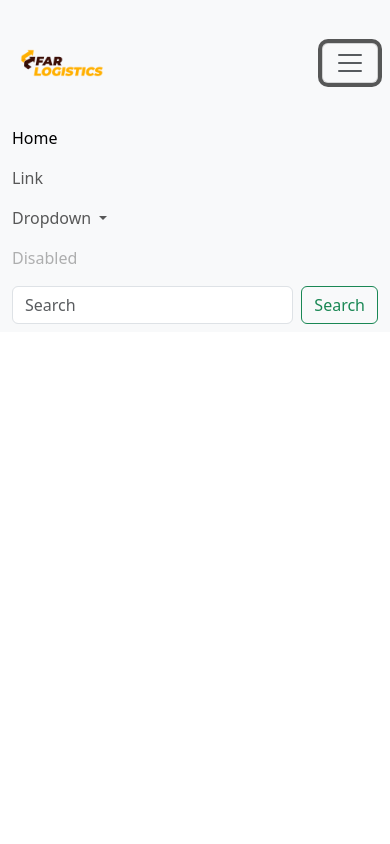
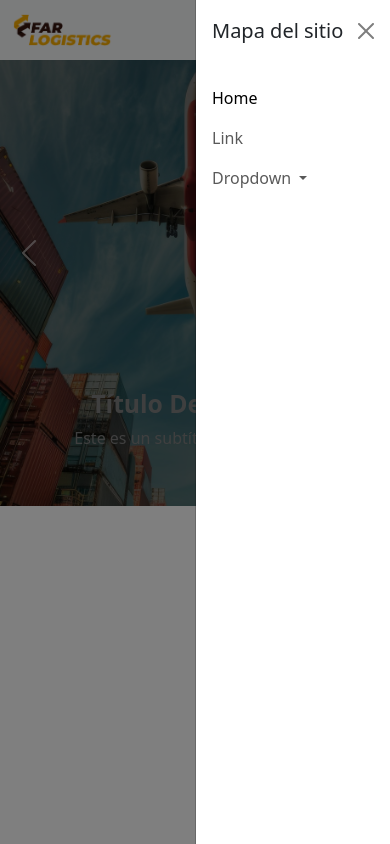
Before and after one commit to maximocirrin/Far-Logistics, a website with bundled scripts: page index.html in a window 390 px wide. Both pictures are taken after a click on the button "Toggle navigation". Built offline with nearby package versions, Linux system fonts and the light colour scheme; files whose address does not match are found by name.

Commit message:
agregamos carousel

```diff
--- a/index.html
+++ b/index.html
@@ -18,18 +18,23 @@
 
 
 
-<body>
 
 <!-- inicio navbar -->
 
-<nav class="navbar navbar-expand-lg bg-body-tertiary">
+<nav class="navbar bg-body-tertiary fixed-top">
     <div class="container-fluid">
-      <a class="navbar-brand" href="#"><img src="Img/LogoSinFondo.png" alt="Bootstrap" width="100" height=""></a>
-      <button class="navbar-toggler" type="button" data-bs-toggle="collapse" data-bs-target="#navbarSupportedContent" aria-controls="navbarSupportedContent" aria-expanded="false" aria-label="Toggle navigation">
+      <a class="navbar-brand" href="#"><img src="Img/LogoSinFondo2.png" alt="Bootstrap" width="100" height="">
+        <body></a>
+      <button class="navbar-toggler rotate-vert-center border-0 shadow-none" type="button" data-bs-toggle="offcanvas" data-bs-target="#offcanvasNavbar" aria-controls="offcanvasNavbar" aria-label="Toggle navigation">
         <span class="navbar-toggler-icon"></span>
       </button>
-      <div class="collapse navbar-collapse" id="navbarSupportedContent">
-        <ul class="navbar-nav me-auto mb-2 mb-lg-0">
+      <div class="offcanvas offcanvas-end w-50 " tabindex="-1" id="offcanvasNavbar" aria-labelledby="offcanvasNavbarLabel">
+        <div class="offcanvas-header">
+          <h5 class="offcanvas-title" id="offcanvasNavbarLabel">Mapa del sitio</h5>
+          <button type="button" class="btn-close shadow-none" data-bs-dismiss="offcanvas" aria-label="Close"></button>
+        </div>
+        <div class="offcanvas-body">
+          <ul class="navbar-nav justify-content-end flex-grow-1 pe-3">
             <li class="nav-item">
               <a class="nav-link active" aria-current="page" href="#">Home</a>
             </li>
@@ -43,24 +48,55 @@
               <ul class="dropdown-menu">
                 <li><a class="dropdown-item" href="#">Action</a></li>
                 <li><a class="dropdown-item" href="#">Another action</a></li>
-              <li><hr class="dropdown-divider"></li>
+                <li>
+                  <hr class="dropdown-divider">
+                </li>
                 <li><a class="dropdown-item" href="#">Something else here</a></li>
               </ul>
             </li>
-          <li class="nav-item">
-            <a class="nav-link disabled" aria-disabled="true">Disabled</a>
-          </li>
           </ul>
-        <form class="d-flex" role="search">
-          <input class="form-control me-2" type="search" placeholder="Search" aria-label="Search">
-          <button class="btn btn-outline-success" type="submit">Search</button>
-        </form>
+
+        </div>
       </div>
     </div>
   </nav>
 
 <!-- fin navbar -->
 
+
+<!-- inicio carousel -->
+
+<div id="carouselExampleRide" class="carousel slide" data-bs-ride="true">
+    <div class="carousel-inner">
+      <div class="carousel-item active">
+        <img src="Img/avion.jpg" class="d-block w-100" alt="Un avion comercial volando por encima de contenedores">
+        <div class="carousel-caption d-flex flex-column justify-content-center align-items-center">
+            <h2 class="text-white fw-bold">Título Destacado</h2>
+            <p class="text-white">Este es un subtítulo más legible.</p>
+          </div>
+      </div>
+      <div class="carousel-item">
+        <img src="..." class="d-block w-100" alt="...">
+        <div class="carousel-caption d-flex flex-column justify-content-center align-items-center">
+            <h2 class="text-white fw-bold">Título Destacado</h2>
+            <p class="text-white">Este es un subtítulo más legible.</p>
+          </div>
+      </div>
+      <div class="carousel-item">
+        <img src="..." class="d-block w-100" alt="...">
+      </div>
+    </div>
+    <button class="carousel-control-prev" type="button" data-bs-target="#carouselExampleRide" data-bs-slide="prev">
+      <span class="carousel-control-prev-icon" aria-hidden="true"></span>
+      <span class="visually-hidden">Previous</span>
+    </button>
+    <button class="carousel-control-next" type="button" data-bs-target="#carouselExampleRide" data-bs-slide="next">
+      <span class="carousel-control-next-icon" aria-hidden="true"></span>
+      <span class="visually-hidden">Next</span>
+    </button>
+  </div>
+
+<!-- fin carousel -->
 
 
 
--- a/style.css
+++ b/style.css
@@ -5,14 +5,34 @@
   }
 
 
-.header{
-    height: 20;
-    position: sticky;
-    height: 15%;
-    width: 99%;
+/* inicio nav bar */
+.offcanvas {
+    max-width: 300px; /* Ajusta el ancho a 300px */
+  }
+/* fin nav bar */
 
-    background: rgb(7,7,9);
-    color: #ff5100;
-    z-index: 1000;
-    box-shadow: 10px 10px 15px rgba(0, 0, 0, 0.5);
-}
+
+
+  /* inicio carousel */
+  .carousel-item img {
+    height: 60vh; /* Hace que la imagen ocupe toda la altura del viewport */
+    object-fit: cover; /* Ajusta la imagen para llenar el espacio sin deformarse */
+    object-position: center; /* Centra la imagen */
+  }
+
+  .carousel-item {
+    position: relative;
+  }
+
+  .carousel-item::after {
+    content: "";
+    position: absolute;
+    top: 0;
+    left: 0;
+    width: 100%;
+    height: 100%;
+    background: rgba(0, 0, 0, 0.5); /* Oscurece la imagen con un 50% de opacidad */
+  }
+
+
+  /* fin carousel */
```
Also changed, not shown: Img/LogoSinFondo2.png (added), Img/avion.jpg (added). Lines whose indentation alone changed are shown as unchanged.
